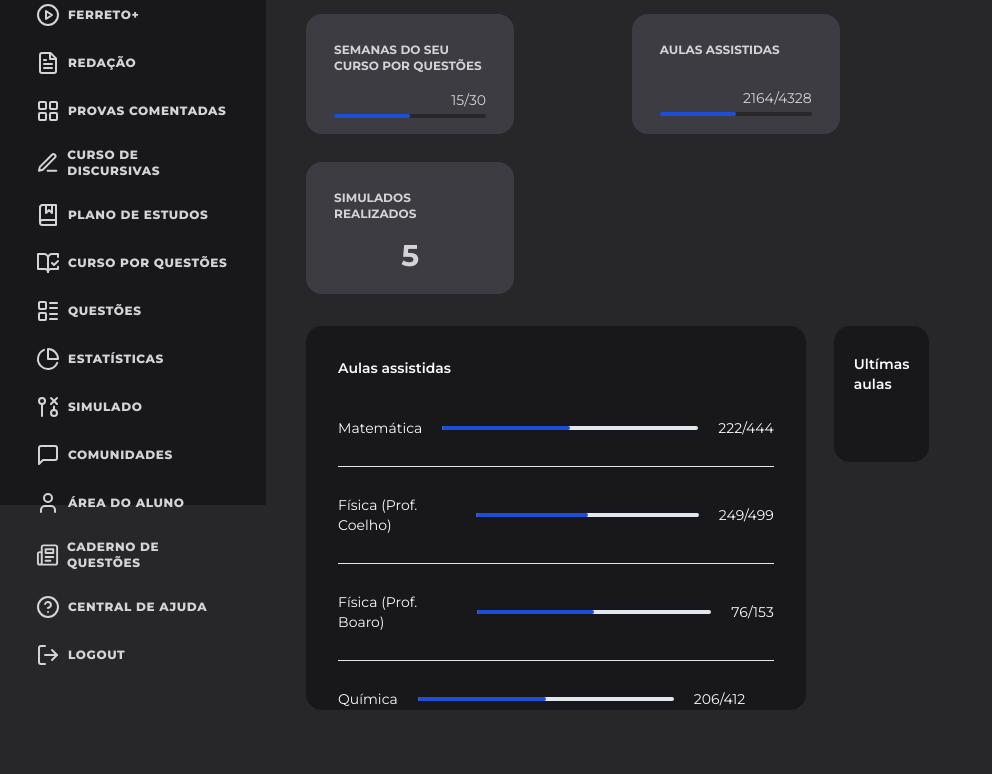
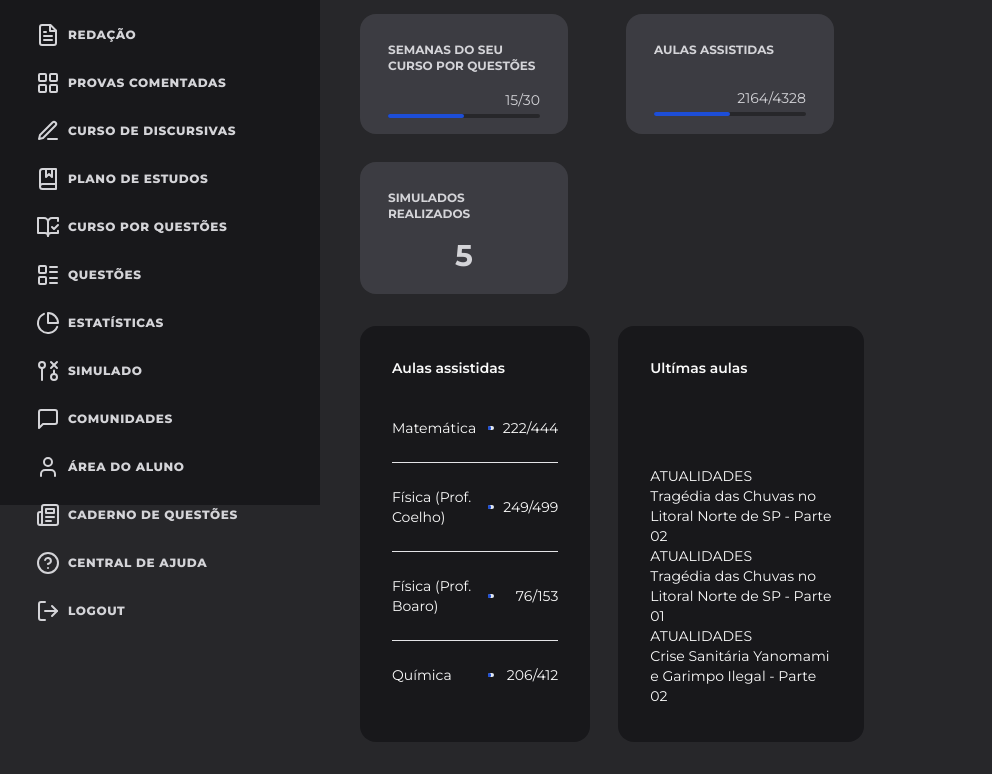
Before and after one commit to ItsTonyy/Ferretto-Clone, a Next.js app: page / in a window 1280 px wide. Shown: the part 295-1069 px from the top of the page, without its empty margins (0-992 px from the left). Before the commit the page ends 1037 px from the top, so only its background shows below. Built offline with nearby package versions, Linux system fonts and the light colour scheme; what tailwindcss-animated would draw is missing.

Commit message:
FirtPartDone

```diff
--- a/src/app/page.tsx
+++ b/src/app/page.tsx
@@ -205,194 +205,223 @@ export default function Home() {
           </div>
 
           <section className='py-8 text-sm grid grid-cols-secondGridMainColumns gap-7'>
-            <div className='h-96 bg-zinc-900 p-8 rounded-2xl'>
+
+            <div className='h-98 bg-zinc-900 p-8 rounded-2xl'>
               <h3 className='font-semibold pb-10'>Aulas assistidas</h3>
 
               <ul className='overflow-y-auto max-h-72 '>
                 <li className='flex flex-row items-center'>
 
-                  <span className='pr-5'>Matemática</span>
-                  <div className='h-1 rounded-full w-64 bg-slate-200'>
+                  <span className='min-w-12rem'>Matemática</span>
+                  <div className='h-1 rounded-full w-full bg-slate-200'>
                     <div className='h-1 rounded-full w-1/2 bg-blue-700 animate-fade animate-once animate-duration-1000 animate-delay-0 animate-ease-in animate-normal animate-fill-forwards'>  </div>
                   </div>
-                  <span className='pl-5'>222/444</span>
+                  <span className='min-w-6rem text-right'>222/444</span>
                 </li>
-                <div className='w-full my-7 border-t border-zinc-200'></div>
+                <div className='w-full my-6 border-t border-zinc-200'></div>
 
                 <li className='flex flex-row items-center'>
 
-                  <span className='pr-5'>Física (Prof. Coelho)</span>
-                  <div className='h-1 rounded-full w-64 bg-slate-200'>
+                  <span className='min-w-12rem'>Física (Prof. Coelho)</span>
+                  <div className='h-1 rounded-full w-full bg-slate-200'>
                     <div className='h-1 rounded-full w-1/2 bg-blue-700 animate-fade animate-once animate-duration-1000 animate-delay-0 animate-ease-in animate-normal animate-fill-forwards'>  </div>
                   </div>
-                  <span className='pl-5'>249/499</span>
+                  <span className='min-w-6rem text-right'>249/499</span>
                 </li>
-                <div className='w-full my-7 border-t border-zinc-200'></div>
+                <div className='w-full my-6 border-t border-zinc-200'></div>
 
                 <li className='flex flex-row items-center'>
 
-                  <span className='pr-5'>Física (Prof. Boaro)</span>
-                  <div className='h-1 rounded-full w-64 bg-slate-200'>
+                  <span className='min-w-12rem'>Física (Prof. Boaro)</span>
+                  <div className='h-1 rounded-full w-full bg-slate-200'>
                     <div className='h-1 rounded-full w-1/2 bg-blue-700 animate-fade animate-once animate-duration-1000 animate-delay-0 animate-ease-in animate-normal animate-fill-forwards'>  </div>
                   </div>
-                  <span className='pl-5'>76/153</span>
+                  <span className='min-w-6rem text-right'>76/153</span>
                 </li>
-                <div className='w-full my-7 border-t border-zinc-200'></div>
+                <div className='w-full my-6 border-t border-zinc-200'></div>
 
                 <li className='flex flex-row items-center'>
 
-                  <span className='pr-5'>Química</span>
-                  <div className='h-1 rounded-full w-64 bg-slate-200'>
+                  <span className='min-w-12rem'>Química</span>
+                  <div className='h-1 rounded-full w-full bg-slate-200'>
                     <div className='h-1 rounded-full w-1/2 bg-blue-700 animate-fade animate-once animate-duration-1000 animate-delay-0 animate-ease-in animate-normal animate-fill-forwards'>  </div>
                   </div>
-                  <span className='pl-5'>206/412</span>
+                  <span className='min-w-6rem text-right'>206/412</span>
                 </li>
-                <div className='w-full my-7 border-t border-zinc-200'></div>
+                <div className='w-full my-6 border-t border-zinc-200'></div>
 
                 <li className='flex flex-row items-center'>
 
-                  <span className='pr-5'>História</span>
-                  <div className='h-1 rounded-full w-64 bg-slate-200'>
+                  <span className='min-w-12rem'>História</span>
+                  <div className='h-1 rounded-full w-full bg-slate-200'>
                     <div className='h-1 rounded-full w-1/2 bg-blue-700 animate-fade animate-once animate-duration-1000 animate-delay-0 animate-ease-in animate-normal animate-fill-forwards'>  </div>
                   </div>
-                  <span className='pl-5'>52/103</span>
+                  <span className='min-w-6rem text-right'>52/103</span>
                 </li>
-                <div className='w-full my-7 border-t border-zinc-200'></div>
+                <div className='w-full my-6 border-t border-zinc-200'></div>
 
                 <li className='flex flex-row items-center'>
 
-                  <span className='pr-5'>História do Brasil</span>
-                  <div className='h-1 rounded-full w-64 bg-slate-200'>
+                  <span className='min-w-12rem'>História do Brasil</span>
+                  <div className='h-1 rounded-full w-full bg-slate-200'>
                     <div className='h-1 rounded-full w-1/2 bg-blue-700 animate-fade animate-once animate-duration-1000 animate-delay-0 animate-ease-in animate-normal animate-fill-forwards'>  </div>
                   </div>
-                  <span className='pl-5'>45/70</span>
+                  <span className='min-w-6rem text-right'>45/70</span>
                 </li>
-                <div className='w-full my-7 border-t border-zinc-200'></div>
+                <div className='w-full my-6 border-t border-zinc-200'></div>
 
                 <li className='flex flex-row items-center'>
 
-                  <span className='pr-5'>História da Arte</span>
-                  <div className='h-1 rounded-full w-64 bg-slate-200'>
+                  <span className='min-w-12rem'>História da Arte</span>
+                  <div className='h-1 rounded-full w-full bg-slate-200'>
                     <div className='h-1 rounded-full w-1/2 bg-blue-700 animate-fade animate-once animate-duration-1000 animate-delay-0 animate-ease-in animate-normal animate-fill-forwards'>  </div>
                   </div>
-                  <span className='pl-5'>4/9</span>
+                  <span className='min-w-6rem text-right'>4/9</span>
                 </li>
-                <div className='w-full my-7 border-t border-zinc-200'></div>
+                <div className='w-full my-6 border-t border-zinc-200'></div>
 
                 <li className='flex flex-row items-center'>
 
-                  <span className='pr-5'>Geografia</span>
-                  <div className='h-1 rounded-full w-64 bg-slate-200'>
+                  <span className='min-w-12rem'>Geografia</span>
+                  <div className='h-1 rounded-full w-full bg-slate-200'>
                     <div className='h-1 rounded-full w-1/2 bg-blue-700 animate-fade animate-once animate-duration-1000 animate-delay-0 animate-ease-in animate-normal animate-fill-forwards'>  </div>
                   </div>
-                  <span className='pl-5'>112/223</span>
+                  <span className='min-w-6rem text-right'>112/223</span>
                 </li>
-                <div className='w-full my-7 border-t border-zinc-200'></div>
+                <div className='w-full my-6 border-t border-zinc-200'></div>
 
                 <li className='flex flex-row items-center'>
 
-                  <span className='pr-5'>Filosofia</span>
-                  <div className='h-1 rounded-full w-64 bg-slate-200'>
+                  <span className='min-w-12rem'>Filosofia</span>
+                  <div className='h-1 rounded-full w-full bg-slate-200'>
                     <div className='h-1 rounded-full w-1/2 bg-blue-700 animate-fade animate-once animate-duration-1000 animate-delay-0 animate-ease-in animate-normal animate-fill-forwards'>  </div>
                   </div>
-                  <span className='pl-5'>60/120</span>
+                  <span className='min-w-6rem text-right'>60/120</span>
                 </li>
-                <div className='w-full my-7 border-t border-zinc-200'></div>
+                <div className='w-full my-6 border-t border-zinc-200'></div>
 
                 <li className='flex flex-row items-center'>
 
-                  <span className='pr-5'>Sociologia</span>
-                  <div className='h-1 rounded-full w-64 bg-slate-200'>
+                  <span className='min-w-12rem'>Sociologia</span>
+                  <div className='h-1 rounded-full w-full bg-slate-200'>
                     <div className='h-1 rounded-full w-1/2 bg-blue-700 animate-fade animate-once animate-duration-1000 animate-delay-0 animate-ease-in animate-normal animate-fill-forwards'>  </div>
                   </div>
-                  <span className='pl-5'>17/35</span>
+                  <span className='min-w-6rem text-right'>17/35</span>
                 </li>
-                <div className='w-full my-7 border-t border-zinc-200'></div>
+                <div className='w-full my-6 border-t border-zinc-200'></div>
 
                 <li className='flex flex-row items-center'>
 
-                  <span className='pr-5'>Gramática</span>
-                  <div className='h-1 rounded-full w-64 bg-slate-200'>
+                  <span className='min-w-12rem'>Gramática</span>
+                  <div className='h-1 rounded-full w-full bg-slate-200'>
                     <div className='h-1 rounded-full w-1/2 bg-blue-700 animate-fade animate-once animate-duration-1000 animate-delay-0 animate-ease-in animate-normal animate-fill-forwards'>  </div>
                   </div>
-                  <span className='pl-5'>55/111</span>
+                  <span className='min-w-6rem text-right'>55/111</span>
                 </li>
-                <div className='w-full my-7 border-t border-zinc-200'></div>
+                <div className='w-full my-6 border-t border-zinc-200'></div>
 
                 <li className='flex flex-row items-center'>
 
-                  <span className='pr-5'>Interpretação de texto</span>
-                  <div className='h-1 rounded-full w-64 bg-slate-200'>
+                  <span className='min-w-12rem'>Interpretação de texto</span>
+                  <div className='h-1 rounded-full w-full bg-slate-200'>
                     <div className='h-1 rounded-full w-1/2 bg-blue-700 animate-fade animate-once animate-duration-1000 animate-delay-0 animate-ease-in animate-normal animate-fill-forwards'>  </div>
                   </div>
-                  <span className='pl-5'>42/84</span>
+                  <span className='min-w-6rem text-right'>42/84</span>
                 </li>
-                <div className='w-full my-7 border-t border-zinc-200'></div>
+                <div className='w-full my-6 border-t border-zinc-200'></div>
 
                 <li className='flex flex-row items-center'>
 
-                  <span className='pr-5'>Literatura</span>
-                  <div className='h-1 rounded-full w-64 bg-slate-200'>
+                  <span className='min-w-12rem'>Literatura</span>
+                  <div className='h-1 rounded-full w-full bg-slate-200'>
                     <div className='h-1 rounded-full w-1/2 bg-blue-700 animate-fade animate-once animate-duration-1000 animate-delay-0 animate-ease-in animate-normal animate-fill-forwards'>  </div>
                   </div>
-                  <span className='pl-5'>58/116</span>
+                  <span className='min-w-6rem text-right'>58/116</span>
                 </li>
-                <div className='w-full my-7 border-t border-zinc-200'></div>
+                <div className='w-full my-6 border-t border-zinc-200'></div>
 
                 <li className='flex flex-row items-center'>
 
-                  <span className='pr-5'>Atualidades</span>
-                  <div className='h-1 rounded-full w-64 bg-slate-200'>
+                  <span className='min-w-12rem'>Atualidades</span>
+                  <div className='h-1 rounded-full w-full bg-slate-200'>
                     <div className='h-1 rounded-full w-1/2 bg-blue-700 animate-fade animate-once animate-duration-1000 animate-delay-0 animate-ease-in animate-normal animate-fill-forwards'>  </div>
                   </div>
-                  <span className='pl-5'>15/31</span>
+                  <span className='min-w-6rem text-right'>15/31</span>
                 </li>
-                <div className='w-full my-7 border-t border-zinc-200'></div>
+                <div className='w-full my-6 border-t border-zinc-200'></div>
 
                 <li className='flex flex-row items-center'>
 
-                  <span className='pr-5'>Redação</span>
-                  <div className='h-1 rounded-full w-64 bg-slate-200'>
+                  <span className='min-w-12rem'>Redação</span>
+                  <div className='h-1 rounded-full w-full bg-slate-200'>
                     <div className='h-1 rounded-full w-1/2 bg-blue-700 animate-fade animate-once animate-duration-1000 animate-delay-0 animate-ease-in animate-normal animate-fill-forwards'>  </div>
                   </div>
-                  <span className='pl-5'>46/92</span>
+                  <span className='min-w-6rem text-right'>46/92</span>
                 </li>
-                <div className='w-full my-7 border-t border-zinc-200'></div>
+                <div className='w-full my-6 border-t border-zinc-200'></div>
 
                 <li className='flex flex-row items-center'>
 
-                  <span className='pr-5'>Inglês</span>
-                  <div className='h-1 rounded-full w-64 bg-slate-200'>
+                  <span className='min-w-12rem'>Inglês</span>
+                  <div className='h-1 rounded-full w-full bg-slate-200'>
                     <div className='h-1 rounded-full w-1/2 bg-blue-700 animate-fade animate-once animate-duration-1000 animate-delay-0 animate-ease-in animate-normal animate-fill-forwards'>  </div>
                   </div>
-                  <span className='pl-5'>10/20</span>
+                  <span className='min-w-6rem text-right'>10/20</span>
                 </li>
-                <div className='w-full my-7 border-t border-zinc-200'></div>
+                <div className='w-full my-6 border-t border-zinc-200'></div>
 
                 <li className='flex flex-row items-center'>
 
-                  <span className='pr-5'>Espanhol</span>
-                  <div className='h-1 rounded-full w-64 bg-slate-200'>
+                  <span className='min-w-12rem'>Espanhol</span>
+                  <div className='h-1 rounded-full w-full bg-slate-200'>
                     <div className='h-1 rounded-full w-1/2 bg-blue-700 animate-fade animate-once animate-duration-1000 animate-delay-0 animate-ease-in animate-normal animate-fill-forwards'>  </div>
                   </div>
-                  <span className='pl-5'>6/12</span>
+                  <span className='min-w-6rem text-right'>6/12</span>
                 </li>
-                <div className='w-full my-7 border-t border-zinc-200'></div>
+                <div className='w-full my-6 border-t border-zinc-200'></div>
 
                 <li className='flex flex-row items-center'>
 
-                  <span className='pr-5'>AVENGER - Produtividade, Foco e Disciplina</span>
-                  <div className='h-1 rounded-full w-64 bg-slate-200'>
+                  <span className='min-w-12rem'>AVENGER - Produtividade, Foco e Disciplina</span>
+                  <div className='h-1 rounded-full w-full bg-slate-200'>
                     <div className='h-1 rounded-full w-1/2 bg-blue-700 animate-fade animate-once animate-duration-1000 animate-delay-0 animate-ease-in animate-normal animate-fill-forwards'>  </div>
                   </div>
-                  <span className='pl-5'>12/25</span>
+                  <span className='min-w-6rem text-right'>12/25</span>
                 </li>
 
               </ul>
             </div>
 
-            <div className='h-fit bg-zinc-900 px-5 py-7 rounded-2xl'>
+            <div className='h-98 bg-zinc-900 p-8 rounded-2xl'>
               <h3 className='font-semibold pb-10'>Ultímas aulas</h3>
+
+              <div className='pt-12'>
+                <ul>
+                  <li>
+                    <div></div>
+                    <div>
+                      <p>ATUALIDADES</p>
+                      <p>Tragédia das Chuvas no Litoral Norte de SP - Parte 02</p>
+                    </div>
+                  </li>
+
+                  <li>
+                    <div></div>
+                    <div>
+                      <p>ATUALIDADES</p>
+                      <p>Tragédia das Chuvas no Litoral Norte de SP - Parte 01</p>
+                    </div>
+                  </li>
+
+                  <li>
+                    <div></div>
+                    <div>
+                      <p>ATUALIDADES</p>
+                      <p>Crise Sanitária Yanomami e Garimpo Ilegal - Parte 02</p>
+                    </div>
+                  </li>
+                </ul>
+              </div>
             </div>
           </section>
         </main>
```
Also changed, not shown: tailwind.config.js (+10 -0 lines).
